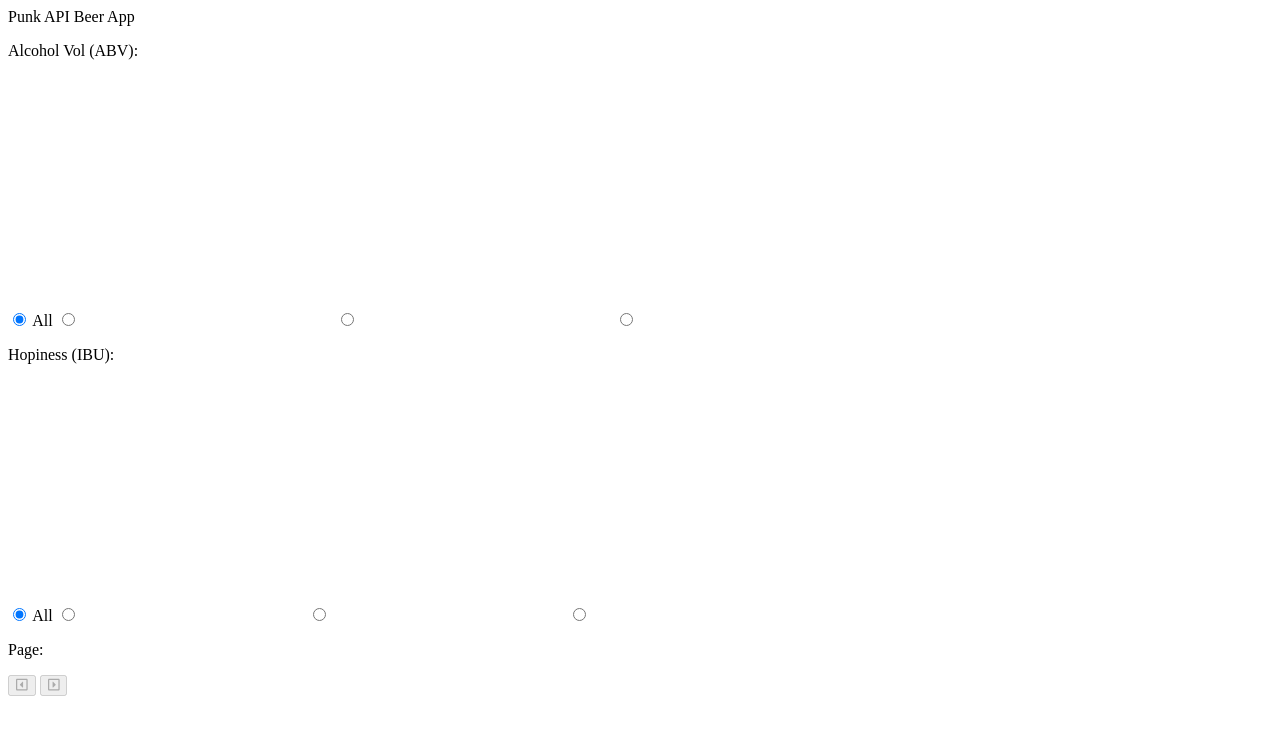
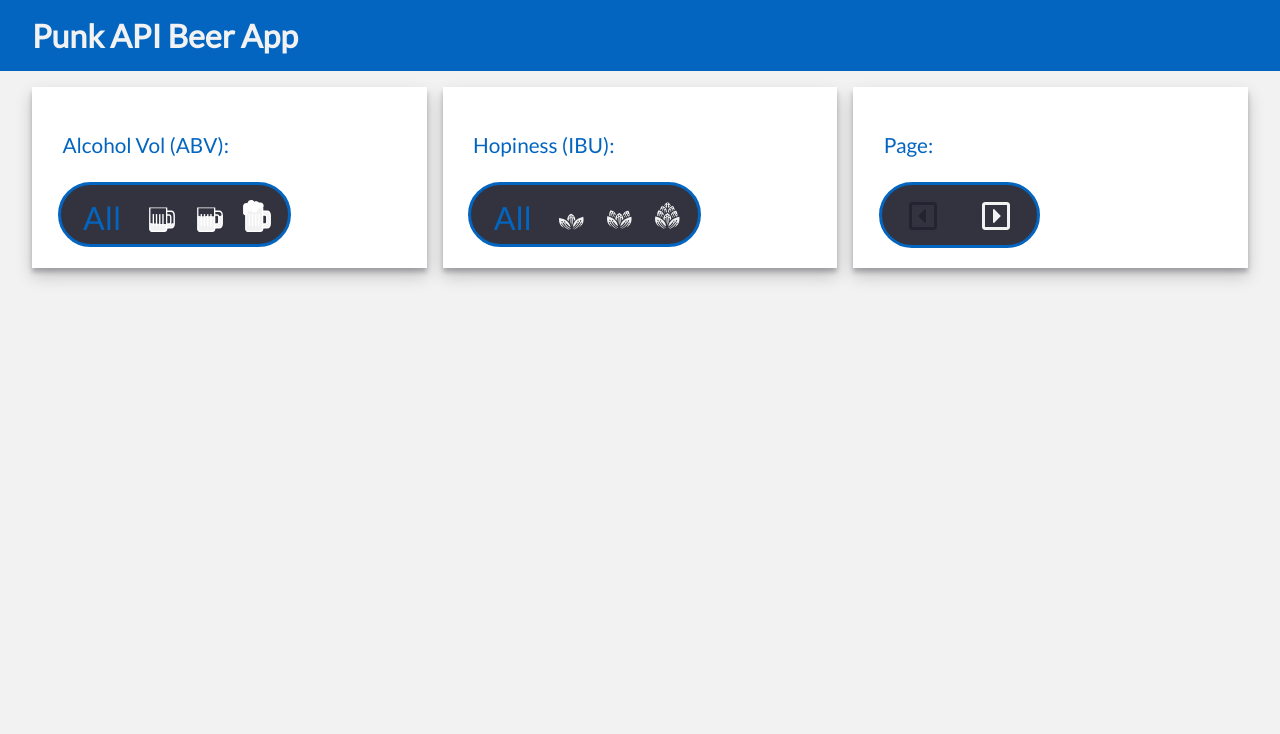
Before and after one commit to botondKulcsar/beer-app, a plain HTML site: page index.html in a window 1280 px wide. Drawn offline with Linux system fonts and the light colour scheme.

Commit message:
added some css

```diff
--- a/index.css
+++ b/index.css
@@ -0,0 +1,150 @@
+@import url("https://fonts.googleapis.com/css2?family=Lato&family=Old+Standard+TT&display=swap");
+
+/* custom properties */
+
+:root {
+    --off-white: #f2f2f2;
+    --black: rgba(0, 0, 16, .8);
+    --blue: #0365c0;
+    --green: #00cc4f;
+    --orange: #ffb144;
+    --disabled: rgba(0, 0, 16, .3);
+    --shadow: 0 0.5rem 1rem rgba(0, 0, 16, 0.19), 0 0.3rem 0.3rem rgba(0, 0, 16, 0.23);
+}
+
+
+/* resets */
+
+body,
+html {
+    height: 100%;
+    width: 100%;
+    margin: 0;
+    padding: 0;
+    background-color: var(--off-white);
+    font-family: 'Lato', sans-serif;
+    color: var(--black);
+    box-sizing: border-box;
+}
+
+header {
+    padding: 1rem 2rem;
+    background: var(--blue);
+    color: var(--off-white);
+    font-size: 2rem;
+    font-weight: bold;
+}
+
+
+/* main container */
+
+.container {
+    padding: 1rem 2rem;
+}
+
+
+/* filters */
+
+.card {
+    display: flex;
+    background-color: white;
+    box-shadow: var(--shadow);
+}
+
+.filters {
+    display: grid;
+    grid-template-columns: repeat(auto-fill, minmax(300px, 1fr));
+    gap: 1rem;
+    margin-bottom: 1rem;
+}
+
+.filter-card {
+    padding: .8rem;
+}
+
+.filter-container {
+    padding: .4rem .8rem;
+}
+
+.filter-text p {
+    color: var(--blue);
+    font-size: 1.3rem;
+    padding: .3rem;
+}
+
+.filter {
+    background-color: var(--black);
+    padding: .4rem .4rem .1rem .4rem;
+    border: 3px solid var(--blue);
+    border-radius: 2.2rem;
+}
+
+.filter-form {
+    display: flex;
+    align-items: center;
+}
+
+.filter-all+span {
+    font-size: 2rem;
+    padding: .5rem 1rem;
+    color: var(--off-white);
+}
+
+svg {
+    fill: var(--off-white);
+    height: 2rem;
+    width: 2rem;
+    margin: .5rem;
+}
+
+input[type="radio"] {
+    position: absolute;
+    opacity: 0;
+}
+
+input+span,
+input+svg {
+    cursor: pointer;
+    transition: all .3s ease;
+}
+
+.filter-all:hover,
+.filter-all:checked+span,
+.filter-all:focus+span {
+    color: var(--blue);
+}
+
+.beer:hover,
+.beer:checked+svg,
+.beer:focus+svg {
+    fill: var(--orange);
+}
+
+.hops:hover,
+.hops:checked+svg,
+.hops:focus+svg {
+    fill: var(--green);
+}
+
+
+/* pagination buttons */
+
+.page-btn {
+    border: none;
+    background-color: transparent;
+    outline: none;
+    font-size: 2rem;
+    padding: 0 .8rem;
+    color: var(--off-white);
+    cursor: pointer;
+    transition: color .3s ease;
+}
+
+.page-btn:hover {
+    color: var(--blue);
+}
+
+.page-btn:disabled {
+    cursor: default;
+    color: var(--disabled);
+}
--- a/index.html
+++ b/index.html
@@ -21,7 +21,7 @@
                         <form id="filterABV" class="filter-form">
                             <label for="abvAll">
                                 <input type="radio" name="filter-abv" class="filter-all" id="abvAll" value="all" checked />
-                                <span>All</span>
+                                <span class="filter-all">All</span>
                             </label>
                             <label for="abvWeak">
                                 <input type="radio" name="filter-abv" class="beer" id="abvWeak" value="weak" />
@@ -49,7 +49,7 @@
                         <form id="filterIBU" class="filter-form">
                             <label for="ibuAll">
                                 <input type="radio" name="filter-ibu" class="filter-all" id="ibuAll" value="all" checked />
-                                <span>All</span>
+                                <span class="filter-all">All</span>
                             </label>
                             <label for="ibuWeak">
                                 <input type="radio" name="filter-ibu" class="hops" id="ibuWeak" value="weak" />
@@ -77,7 +77,7 @@
                         <button id="prevPage" class="page-btn" disabled>
                             <i class="far fa-caret-square-left"></i>
                         </button>
-                        <button id="nextPage" class="page-btn" disabled>
+                        <button id="nextPage" class="page-btn">
                             <i class="far fa-caret-square-right"></i>
                         </button>
                     </div>
```
